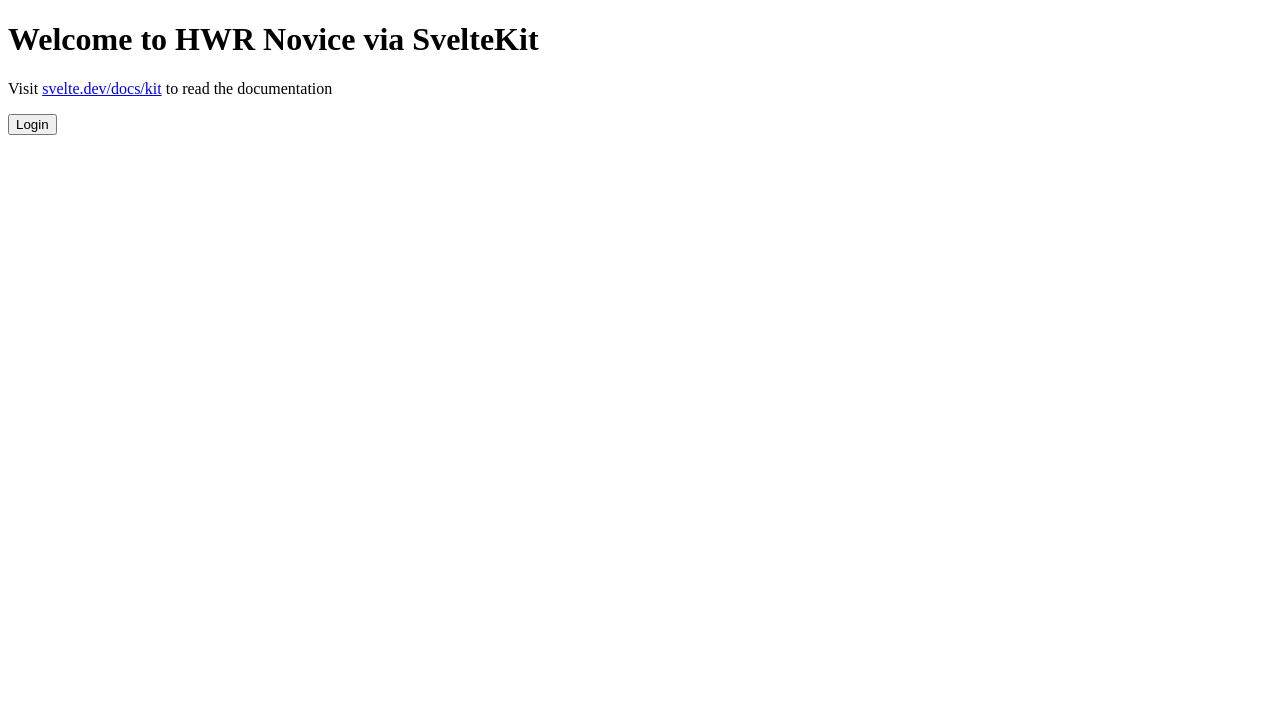
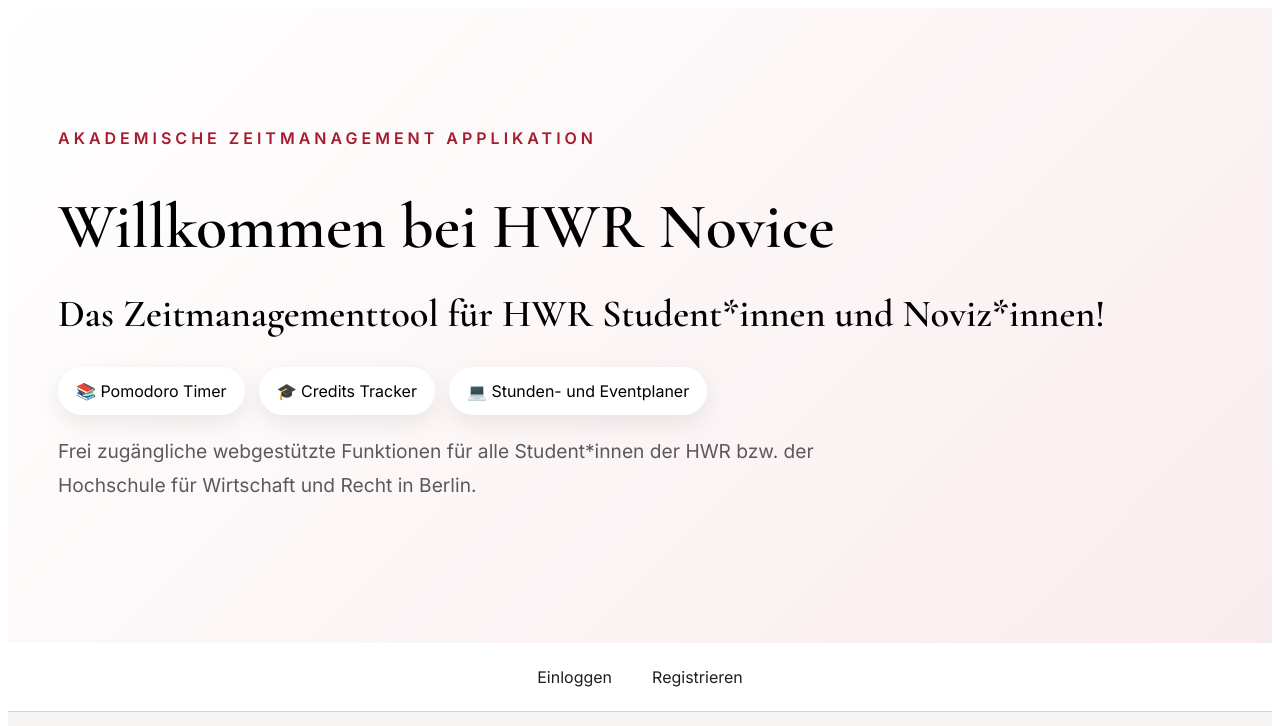
Before and after one commit to IT25A/sem3-se-group-f-hwr-novice, a SvelteKit app: page / in a window 1280 px wide. Shown: the top 726 px of the page. Built offline with nearby package versions, Linux system fonts and the light colour scheme.

Commit message:
UI-Design for Starterpage

```diff
--- a/src/routes/+page.svelte
+++ b/src/routes/+page.svelte
@@ -1,8 +1,308 @@
-<h1>Welcome to HWR Novice via SvelteKit</h1>
-<p>Visit <a href="https://svelte.dev/docs/kit">svelte.dev/docs/kit</a> to read the documentation</p>
+<header>
 
-<nav>
-  <a href="/login">
-    <button type="button">Login</button>
-  </a>
-</nav>
+  <div class="hero">
+
+    <div class="hero-content">
+
+        <p class="subtitle">
+
+            Akademische Zeitmanagement Applikation
+
+        </p>
+
+        <br>
+
+        <h1>
+
+          Willkommen bei HWR Novice
+
+        </h1>
+
+        <br>
+
+        <h2 class="subline">
+
+          Das Zeitmanagementtool für HWR Student*innen und Noviz*innen!
+
+        </h2>
+
+        <div class="hero-badges">
+
+          <span>
+
+              📚 Pomodoro Timer
+
+          </span>
+
+          <span>
+
+              🎓 Credits Tracker
+
+          </span>
+
+          <span>
+
+              💻 Stunden- und Eventplaner
+
+          </span>
+
+        </div>
+
+          <br>
+
+          <p class="lead">
+
+              Frei zugängliche webgestützte Funktionen für alle Student*innen der HWR bzw. der Hochschule für Wirtschaft und Recht in Berlin.
+
+          </p>
+
+        </div>
+
+      </div>
+
+  </header>
+
+  <nav>
+
+    <ul>
+
+        <li><a href="/login">
+
+          Einloggen
+
+        </a></li>
+
+        <li><a href="/register">
+
+          Registrieren
+
+        </a></li>
+
+    </ul>
+
+  </nav>
+
+<main></main>
+
+<style>
+
+  @import url('https://fonts.googleapis.com/css2?family=Inter:wght@300;400;500;600;700&family=Cormorant+Garamond:wght@400;500;600&display=swap');
+
+
+  :root {
+
+      --background: #f7f5f3;
+      --surface: #ffffff;
+
+      --primary: #1f1f1f;
+      --secondary: #5a5a5a;
+
+      --accent: #A51C30;
+      --accent-dark: #7E1525;
+      --accent-light: #C74A5C;
+
+      --border: #d8d3cf;
+
+      --card-bg: #ffffff;
+
+      --shadow: 0 8px 24px rgba(0, 0, 0, .08);
+      --radius: 16px;
+
+      --max-width: 1200px;
+
+  }
+
+  * {
+
+      margin: 0;
+
+      padding: 0;
+
+      box-sizing: border-box;
+
+  }
+
+  h1 {
+
+      font-family: "Cormorant Garamond",serif;
+
+      font-size: 4rem;
+
+      font-weight: 600;
+
+      margin-bottom: .4rem;
+
+  }
+
+  h2 {
+
+      font-family: "Cormorant Garamond",serif;
+
+      font-size: 2.4rem;
+
+      margin-bottom: 1rem;
+
+  }
+
+  p {
+
+      margin-bottom: 1.25rem;
+
+  }
+
+  .lead {
+
+      font-size: 1.2rem;
+
+      color: var(--secondary);
+
+      max-width: 800px;
+
+      font-family: "Inter", sans-serif;
+
+      line-height: 1.75;
+
+  }
+
+  .hero {
+
+      padding: 120px 50px;
+
+      background: linear-gradient(
+          135deg,
+          #ffffff 0%,
+          #f9ecee 100%
+      );
+
+  }
+
+  .hero-content {
+
+      max-width: var(--max-width);
+
+      margin: auto;
+
+      font-family: "Inter", sans-serif;
+
+  }
+
+  .subtitle {
+
+      letter-spacing: 4px;
+
+      text-transform: uppercase;
+
+      color: var(--accent);
+
+      margin-bottom: 20px;
+
+      font-weight: 600;
+
+  }
+
+  main {
+
+      margin: auto;
+
+      padding: 60px 30px;
+
+      background: var(--background);
+
+  }
+
+
+  /* ==========================================================
+    NAVIGATION
+  ========================================================== */
+
+  nav {
+
+      background: white;
+
+      border-bottom: 1px solid var(--border);
+
+      position: sticky;
+
+      top: 0;
+
+      z-index: 1000;
+
+  }
+
+  nav ul {
+
+      max-width: var(--max-width);
+
+      margin: auto;
+
+      display: flex;
+
+      flex-wrap: wrap;
+
+      justify-content: center;
+
+      list-style: none;
+
+  }
+
+  nav li {
+
+      margin: 0;
+
+  }
+
+  nav a {
+
+      display: block;
+
+      padding: 20px;
+
+      color: var(--primary);
+
+      text-decoration: none;
+
+      transition: .25s;
+
+      font-family: "Inter", sans-serif;
+
+      line-height: 1.75;
+
+  }
+
+  nav a:hover {
+
+      color: var(--accent);
+
+      font-weight: 700;
+
+  }
+
+  .hero-badges {
+
+      display: flex;
+
+      flex-wrap: wrap;
+
+      gap: 14px;
+
+      margin-top: 30px;
+
+      font-family: "Inter", sans-serif;
+
+      line-height: 1.75;
+
+  }
+
+  .hero-badges span {
+
+      background: white;
+
+      padding: 10px 18px;
+
+      border-radius: 40px;
+
+      box-shadow: var(--shadow);
+
+  }
+
+</style>
```
